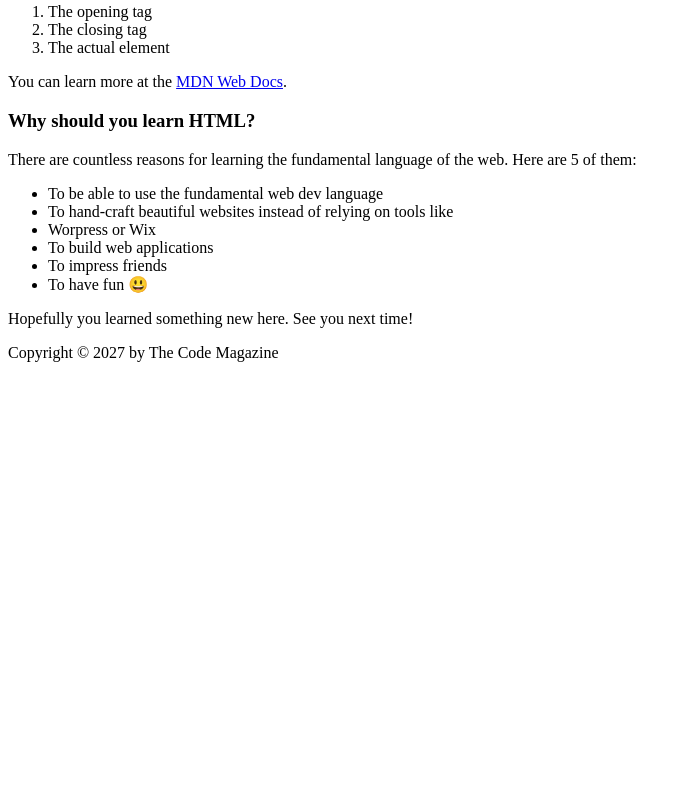
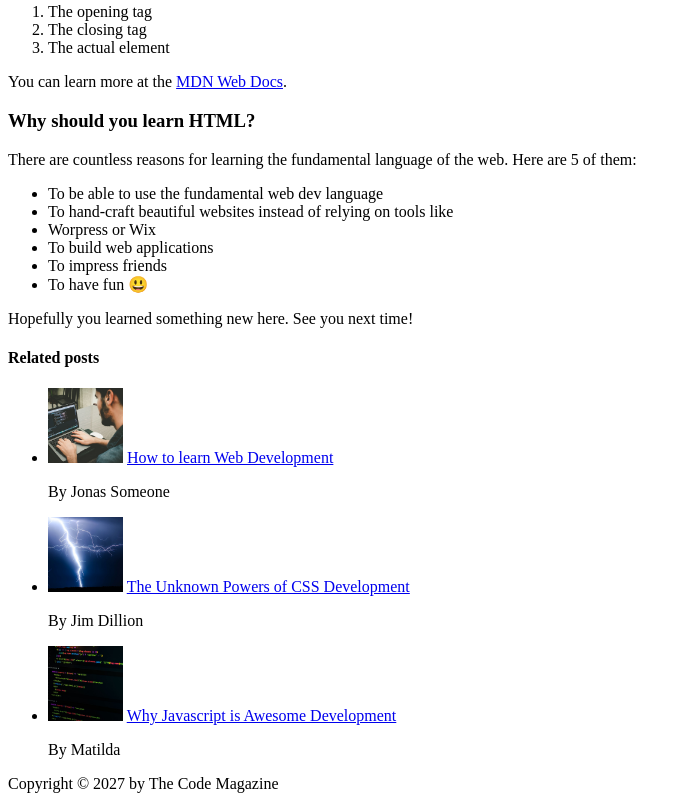
Before and after one commit to enochdoteth/projects-1, a plain HTML site: page 02-HTML-Fundamentals/index.html in a window 1280 px wide. Shown: the part 700-1501 px from the top of the page, without its empty margins (0-691 px from the left). Before the commit the page ends 1070 px from the top, so only its background shows below. Drawn offline with Linux system fonts and the light colour scheme.

Commit message:
related posts challenge 1

```diff
--- a/02-HTML-Fundamentals/index.html
+++ b/02-HTML-Fundamentals/index.html
@@ -10,6 +10,7 @@
     <h1>WAZUP</h1>
     <h2>WAZUP</h2>
     <h3>WAZUP</h3> -->
+
     <header>
       <h1>📘 The Code Magazine</h1>
 
@@ -25,7 +26,7 @@
       <header>
         <h2>The Basic Language of the Web: HTML</h2>
         <img
-          src="laura-jones.jpg"
+          src="img/laura-jones.jpg"
           alt="Headshot of Laura Jones"
           width="50"
           height="50"
@@ -33,7 +34,7 @@
         <p>Posted by <strong>Laura Jones</strong> on Monday, June 21st 2027</p>
 
         <img
-          src="post-img.jpg"
+          src="img/post-img.jpg"
           alt="HTML code on a screen"
           width="500"
           height="200"
@@ -78,7 +79,6 @@
           MDN Web Docs</a
         >.
       </p>
-
       <h3>Why should you learn HTML?</h3>
       <p>
         There are countless reasons for learning the fundamental language of the
@@ -95,10 +95,29 @@
         <li>To impress friends</li>
         <li>To have fun 😃</li>
       </ul>
-
       <p>Hopefully you learned something new here. See you next time!</p>
     </article>
 
+    <aside>
+      <h4>Related posts</h4>
+      <ul>
+        <li>
+          <img src="img/related-1.jpg" alt="guy typing on pc" width="75" />
+          <a href="#"> How to learn Web Development</a>
+          <p>By Jonas Someone</p>
+        </li>
+        <li>
+          <img src="img/related-2.jpg" alt="white lightning" width="75" />
+          <a href="#"> The Unknown Powers of CSS Development</a>
+          <p>By Jim Dillion</p>
+        </li>
+        <li>
+          <img src="img/related-3.jpg" alt="vscode screenshot" width="75" />
+          <a href="#"> Why Javascript is Awesome Development</a>
+          <p>By Matilda</p>
+        </li>
+      </ul>
+    </aside>
     <footer>Copyright &copy; 2027 by The Code Magazine</footer>
   </body>
 </html>
```
Also changed, not shown: 02-HTML-Fundamentals/img/challenges.jpg (renamed from 02-HTML-Fundamentals/challenges.jpg), 02-HTML-Fundamentals/img/laura-jones.jpg (renamed from 02-HTML-Fundamentals/laura-jones.jpg), 02-HTML-Fundamentals/img/post-img.jpg (renamed from 02-HTML-Fundamentals/post-img.jpg), 02-HTML-Fundamentals/img/related-1.jpg (renamed from 02-HTML-Fundamentals/related-1.jpg), 02-HTML-Fundamentals/img/related-2.jpg (renamed from 02-HTML-Fundamentals/related-2.jpg), 02-HTML-Fundamentals/img/related-3.jpg (renamed from 02-HTML-Fundamentals/related-3.jpg).
